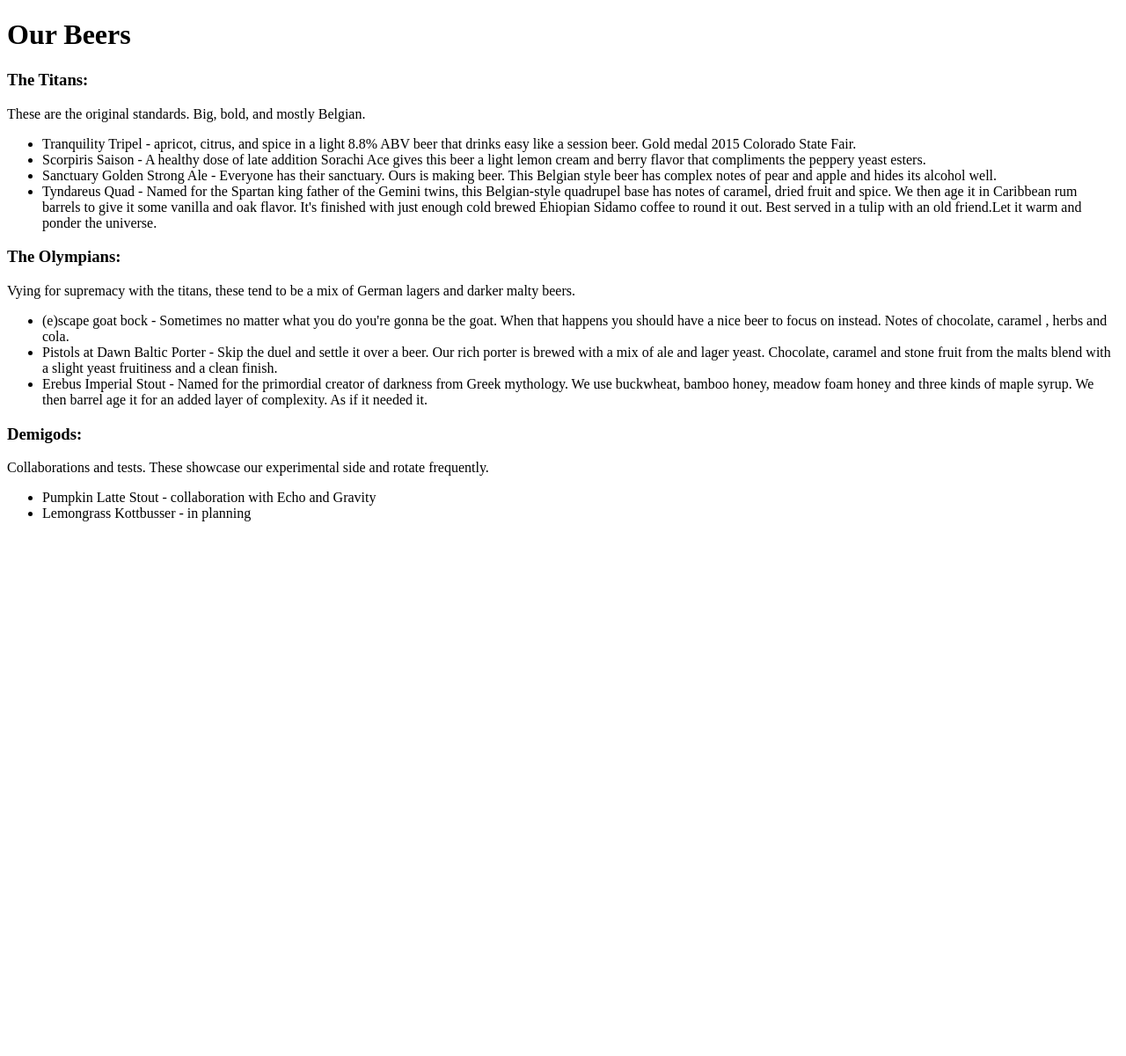
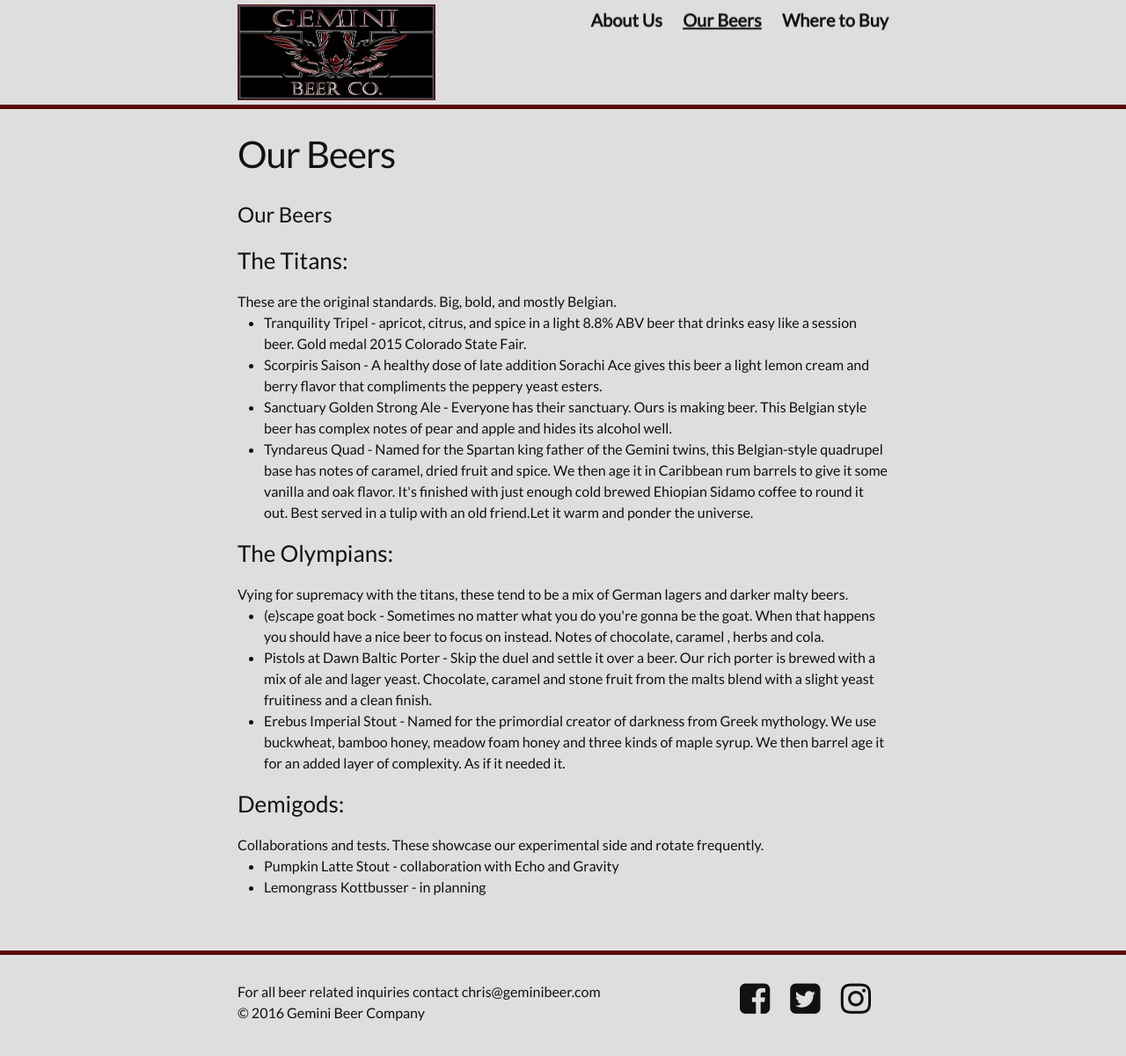
Before and after one commit to emddutton/static_playground, a Jekyll site: the page built from thebeers.html, in a window 1280 px wide. Shown: the whole page at 88% size. Built offline with Jekyll 4.4.1, drawn with Linux system fonts in a browser that asks for light colours; nearby versions of some CDN libraries; some web fonts are replaced; before the commit the page ends 900 px from its top, so only the background shows below that.

Commit message:
the beers, for real this time

```diff
--- a/thebeers.html
+++ b/thebeers.html
@@ -1,14 +1,9 @@
-<!DOCTYPE html>
-<html>
-<head>
-  <title>Gemini Beer Company: Beers</title>
-  <meta name="viewport" content="width=device-width">
-  <link rel="stylesheet" href="css/build/main.css">
-  <link href='https://fonts.googleapis.com/css?family=Lato|Happy+Monkey' rel='stylesheet' type='text/css'>
-</head>
-<body class="beers">
-	<div class="container">
-		<div class="content">
+---
+layout: page
+title: Our Beers
+class: ourbeers
+permalink: /ourbeers/
+---
 
 		<h1>Our Beers</h1>
 
@@ -41,7 +36,3 @@
 
 		<li><span>Lemongrass Kottbusser</span> - in planning</li>
 		</ul>
-		</div>
-	</div>
-</body>
-</html>
```
